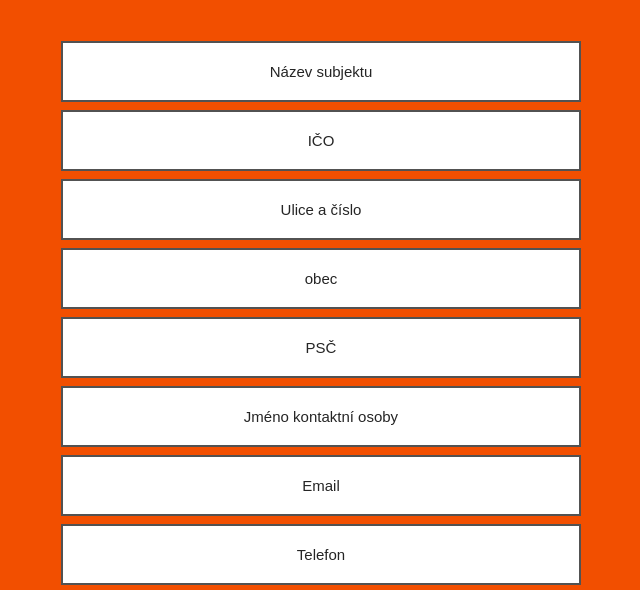
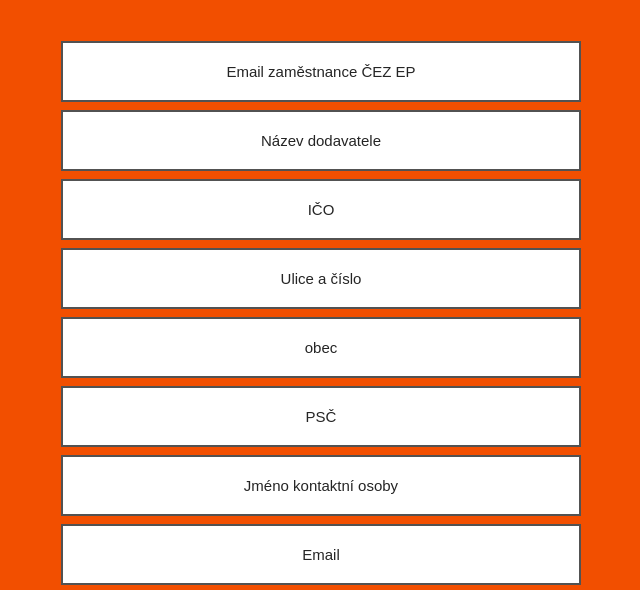
Before and after one commit to SimonB87/DotaznikNovyDodavatel, a plain HTML site: page index.html in a window 1280 px wide. Shown: the part 184-774 px from the top of the page, without its empty margins (319-959 px from the left). Drawn offline with Linux system fonts and the light colour scheme.

Commit message:
Added user email

```diff
--- a/index.html
+++ b/index.html
@@ -31,7 +31,8 @@
 <div class="dotaznik">
 	<!-- Form -->
 	<form action="contact.html">
-		<input type="text" name="fnazev" id="fnazev" value="Název subjektu"><br>
+		<input type="text" name="zamestnanec" id="zamestnanec" value="Email zaměstnance ČEZ EP"><br>
+		<input type="text" name="fnazev" id="fnazev" value="Název dodavatele"><br>
 		<input type="text" name="fico" id="fico" value="IČO"><br>
 		<input type="text" name="adresa" id="adreulice" value="Ulice a číslo"><br>
 		<input type="text" name="adresa" id="adreobec" value="obec"><br>
```
